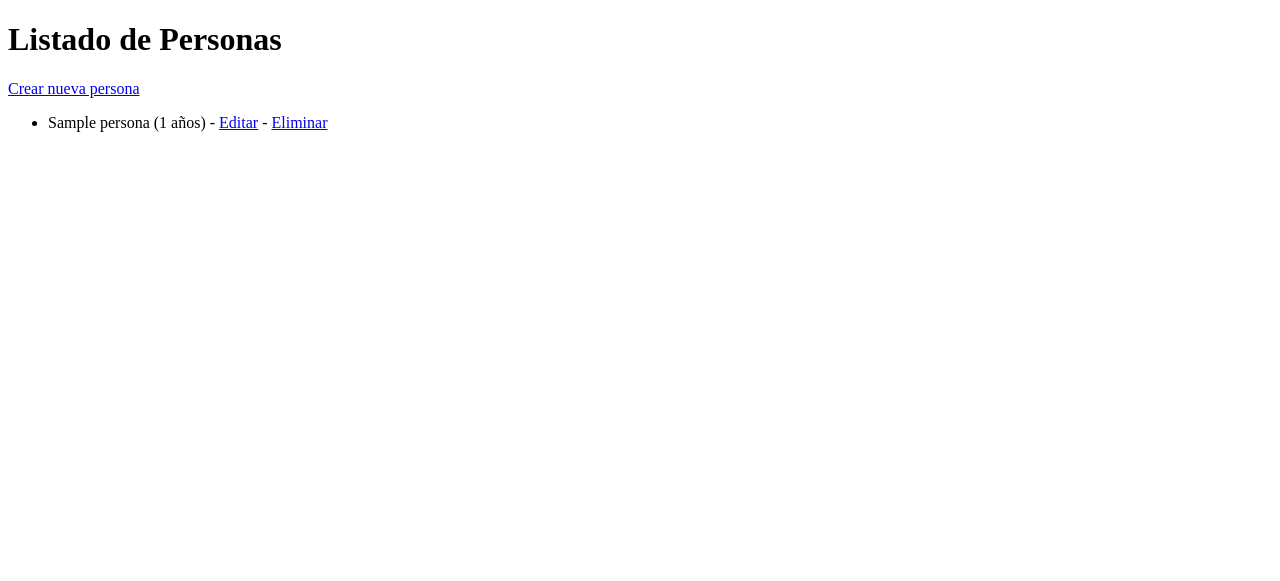
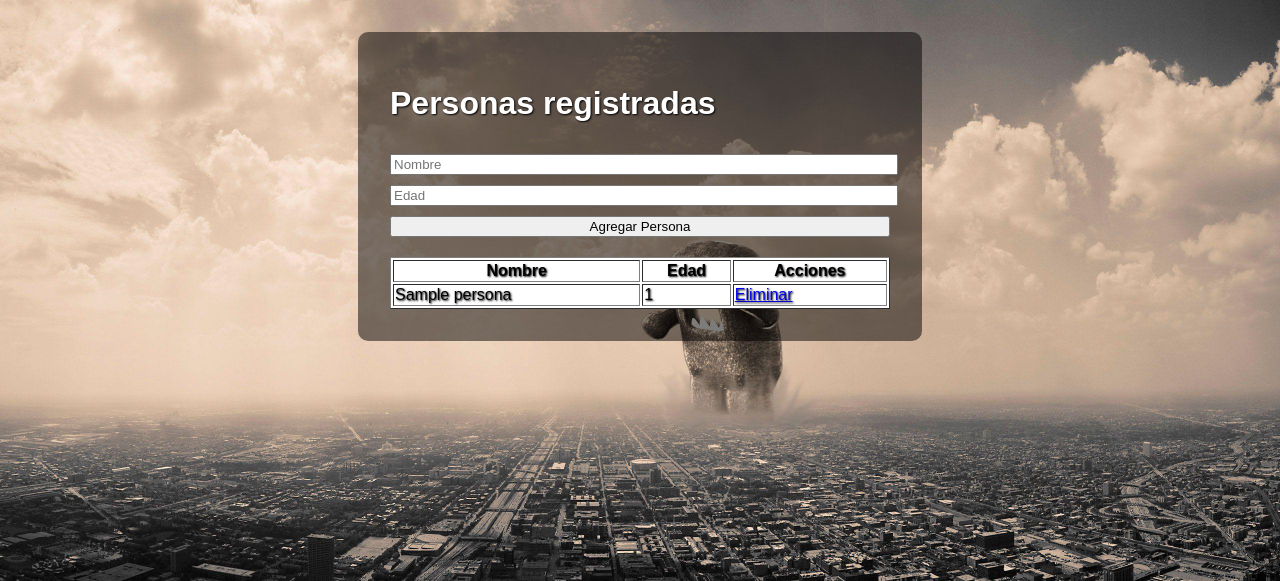
Before and after one commit to rauladrianga/FlaskApp, a Flask app: page / in a window 1280 px wide. Shown: the top 581 px of the page. Run offline with Flask 3, Linux system fonts and the light colour scheme; tables that the repository leaves empty hold one stand-in row (values such as "Sample post").

Commit message:
Fifth commit

```diff
--- a/templates/index.html
+++ b/templates/index.html
@@ -2,19 +2,62 @@
 <html lang="es">
 <head>
     <meta charset="UTF-8">
-    <title>Personas</title>
+    <title>CRUD con Flask</title>
+    <style>
+        body {
+            background-image: url("{{ url_for('static', filename='background.jpg') }}");
+            background-size: cover;
+            background-attachment: fixed;
+            background-repeat: no-repeat;
+            font-family: sans-serif;
+            color: white;
+            text-shadow: 1px 1px 2px black;
+        }
+
+        .container {
+            background-color: rgba(0, 0, 0, 0.5);
+            padding: 2em;
+            margin: 2em auto;
+            width: 500px;
+            border-radius: 10px;
+        }
+
+        input, button {
+            margin-top: 10px;
+            width: 100%;
+        }
+
+        table {
+            width: 100%;
+            margin-top: 20px;
+            background-color: white;
+            color: black;
+        }
+    </style>
 </head>
 <body>
-    <h1>Listado de Personas</h1>
-    <a href="/crear">Crear nueva persona</a>
-    <ul>
-        {% for persona in personas %}
-            <li>
-                {{ persona.nombre }} ({{ persona.edad }} años)
-                - <a href="/editar/{{ persona.id }}">Editar</a>
-                - <a href="/eliminar/{{ persona.id }}">Eliminar</a>
-            </li>
-        {% endfor %}
-    </ul>
+    <div class="container">
+        <h1>Personas registradas</h1>
+        <form action="/agregar" method="post">
+            <input type="text" name="nombre" placeholder="Nombre" required>
+            <input type="number" name="edad" placeholder="Edad" required>
+            <button type="submit">Agregar Persona</button>
+        </form>
+
+        <table border="1">
+            <tr>
+                <th>Nombre</th>
+                <th>Edad</th>
+                <th>Acciones</th>
+            </tr>
+            {% for persona in personas %}
+            <tr>
+                <td>{{ persona[1] }}</td>
+                <td>{{ persona[2] }}</td>
+                <td><a href="/eliminar/{{ persona[0] }}">Eliminar</a></td>
+            </tr>
+            {% endfor %}
+        </table>
+    </div>
 </body>
 </html>
```
Also changed, not shown: p.db (added), static/background.jpg (added).
